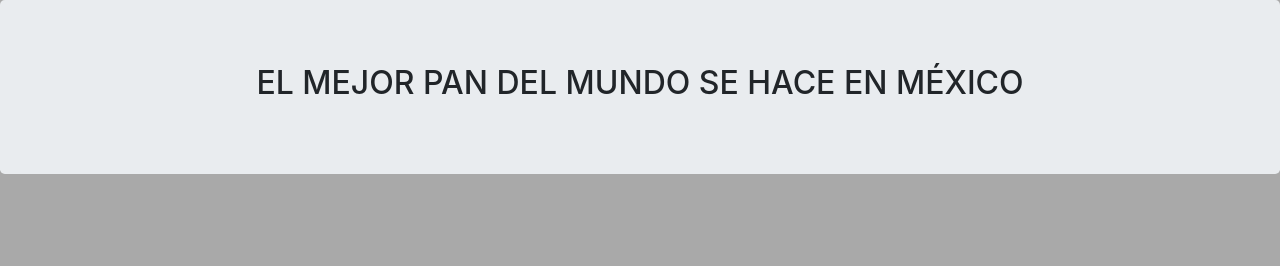
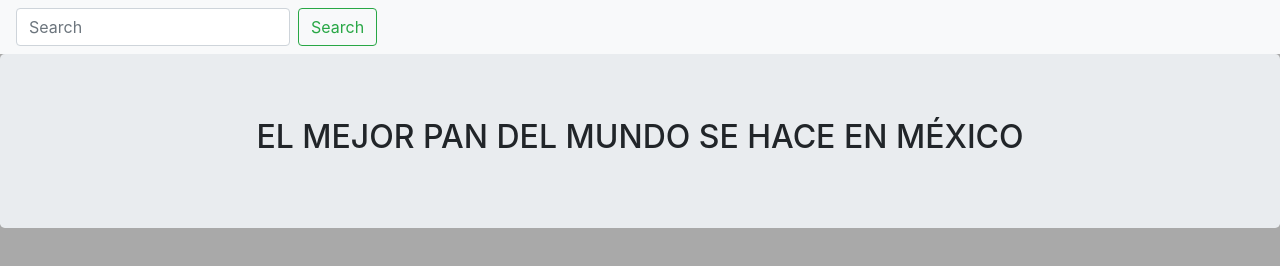
Before and after one commit to MaikMendoza/pagina-web, a plain HTML site: page index.html in a window 1280 px wide. Drawn offline with nearby package versions, Linux system fonts and the light colour scheme.

Commit message:
Se agrego el menu

```diff
--- a/index.html
+++ b/index.html
@@ -9,6 +9,14 @@
     <title>Document</title>
 </head>
 <body>
+
+        <nav class="navbar navbar-light bg-light">
+                <form class="form-inline">
+                  <input class="form-control mr-sm-2" type="search" placeholder="Search" aria-label="Search">
+                  <button class="btn btn-outline-success my-2 my-sm-0" type="submit">Search</button>
+                </form>
+              </nav>
+
     <div class="jumbotron text-center">
         <h2>EL MEJOR PAN DEL MUNDO SE HACE EN MÉXICO</h2>
     </div>
```
